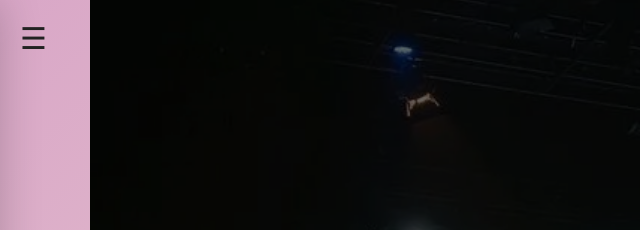
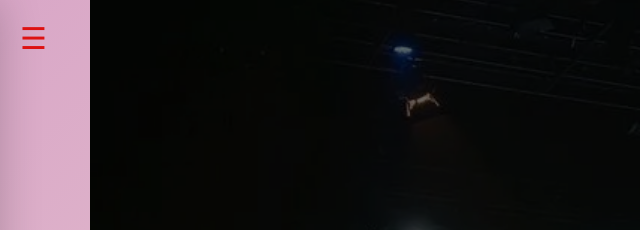
Before and after one commit to marulebed/dance_study, a plain HTML site: page index.html in a window 1280 px wide. Shown: the top 230 px of the page, 0-640 px from the left. Drawn offline with Linux system fonts and the light colour scheme.

Commit message:
Update index.html

```diff
--- a/index.html
+++ b/index.html
@@ -25,6 +25,7 @@ left:20px;
 font-size:30px;
 cursor:pointer;
 z-index:1001;
+color: #dd1212;
 }
 
 .menu{
```
